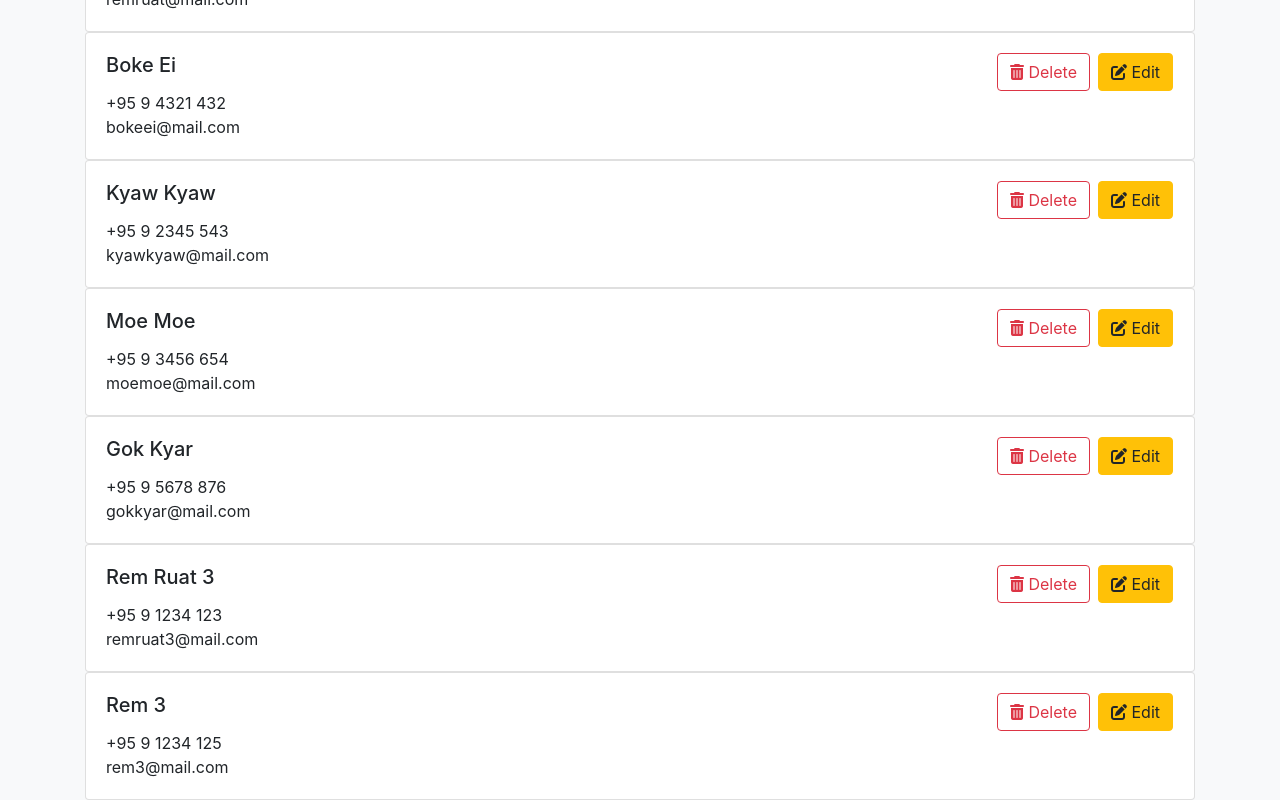
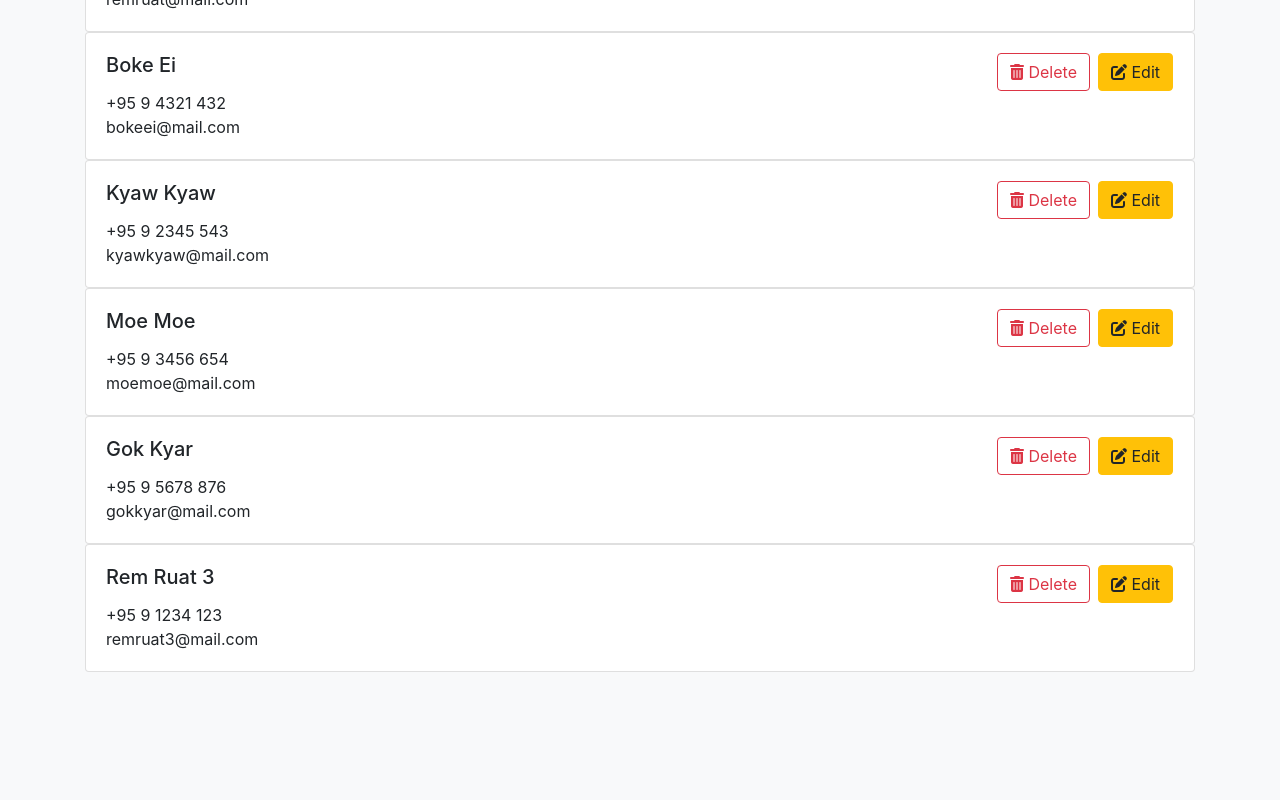
Before and after one commit to NanobyteRuata/contact-app, an Angular app: page /contacts in a window 1280 px wide. Shown: the part 222-1022 px from the top of the page. After the commit the page ends 910 px from the top, so only its background shows below. Built offline with nearby package versions, Linux system fonts and the light colour scheme; data requests are answered from the project's data file.

Commit message:
fix routes

```diff
--- a/db.json
+++ b/db.json
@@ -35,12 +35,6 @@
       "email": "remruat3@mail.com",
       "phone": "+95 9 1234 123",
       "id": 5
-    },
-    {
-      "name": "Rem 3",
-      "email": "rem3@mail.com",
-      "phone": "+95 9 1234 125",
-      "id": 6
     }
   ]
 }
--- a/src/app/app-routing.module.ts
+++ b/src/app/app-routing.module.ts
@@ -13,7 +13,7 @@ const routes: Routes = [
     component: ContactsPageComponent,
     children: [
       { path: '', component: ContactListPageComponent },
-      { path: ':id', component: ContactDetailPageComponent },
+      { path: 'details/:id', component: ContactDetailPageComponent },
       { path: 'new', component: ContactDetailPageComponent },
     ],
   },
--- a/src/app/component/contact-card/contact-card.component.ts
+++ b/src/app/component/contact-card/contact-card.component.ts
@@ -22,7 +22,7 @@ export class ContactCardComponent implements OnInit {
   ngOnInit(): void {}
 
   onEditClick() {
-    this._router.navigate([`/contacts`, this.contact.id]);
+    this._router.navigate([`/contacts/details/`, this.contact.id]);
   }
 
   async onDeleteClick() {
--- a/src/app/page/contact-detail-page/contact-detail-page.component.ts
+++ b/src/app/page/contact-detail-page/contact-detail-page.component.ts
@@ -34,7 +34,7 @@ export class ContactDetailPageComponent implements OnInit {
 
   ngOnInit(): void {
     let paramData: any = this._route.snapshot.paramMap.get('id');
-    if (paramData != 'new') {
+    if (paramData != null) {
       this.getContactData(Number(paramData));
     } else {
       this.initializeForm();
--- a/src/app/page/contact-list-page/contact-list-page.component.html
+++ b/src/app/page/contact-list-page/contact-list-page.component.html
@@ -23,7 +23,7 @@
 
     <!-- Body -->
     <div class="row">
-      <div class="col mt-3">
+      <div class="col mt-3 mb-3">
         <!-- Loading Indicator -->
         <div class="row justify-content-center">
           <div *ngIf="isContactsLoading" class="spinner-border" role="status">
```
